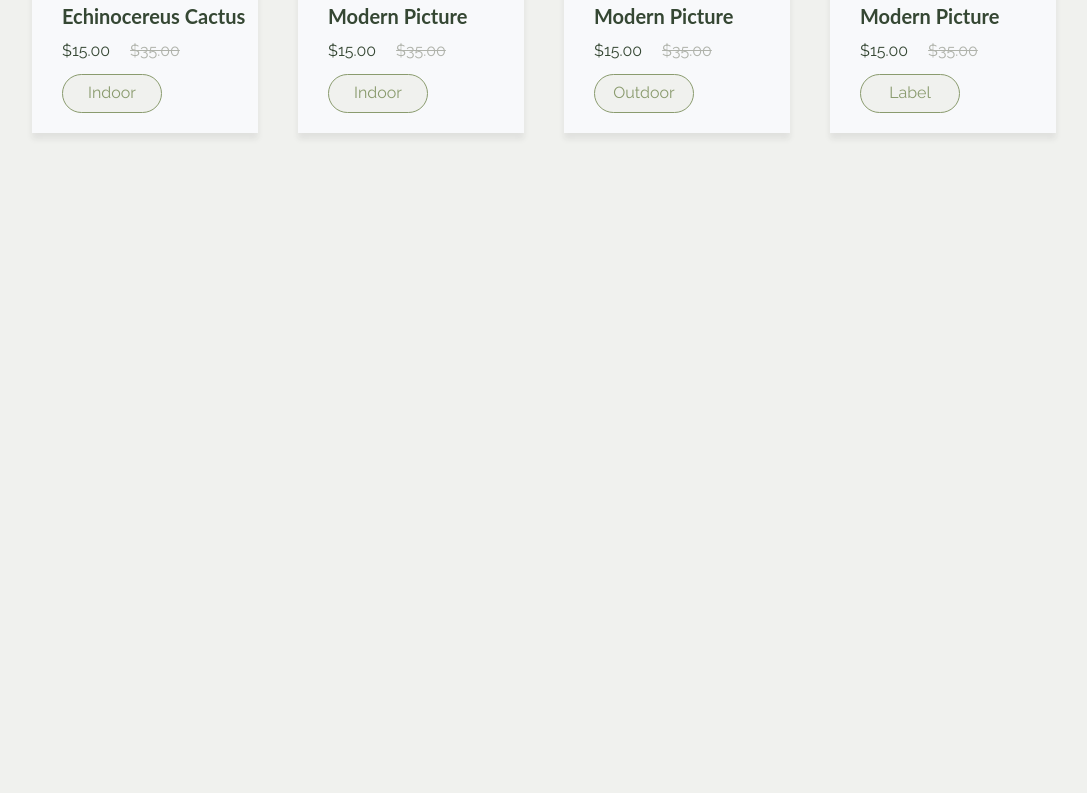
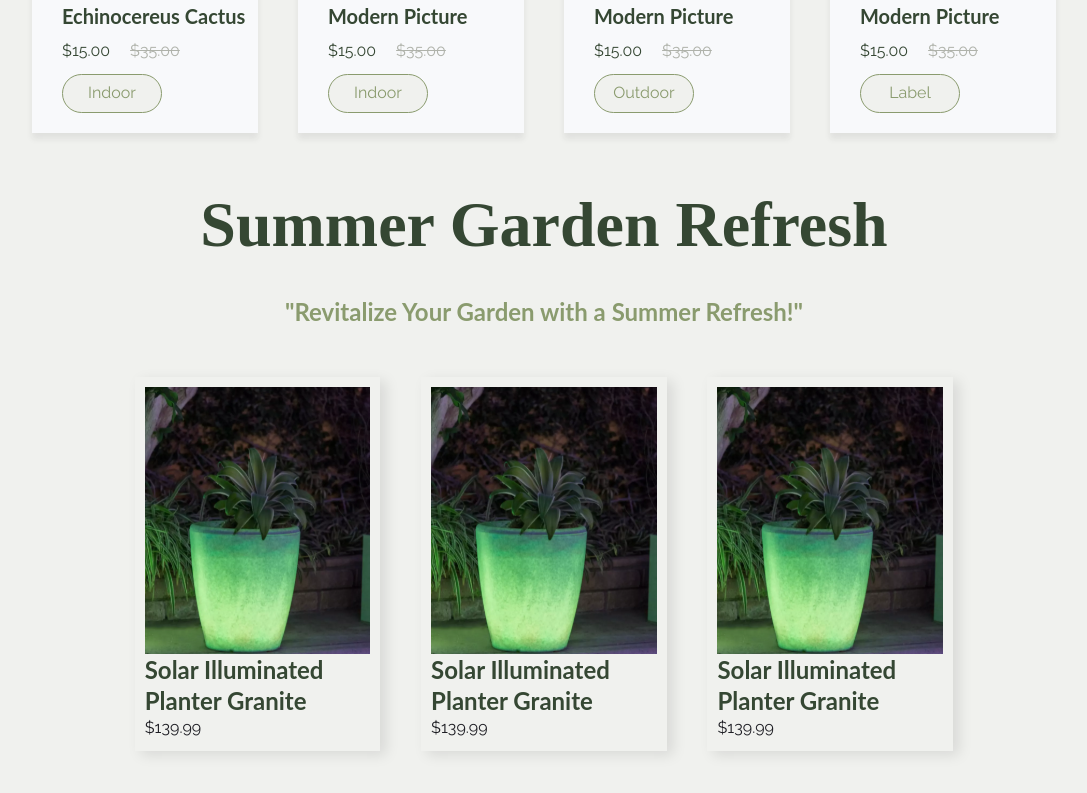
Before and after one commit to Adaeze-Tochukwu/plant-piece, a React (Vite) app: page / in a window 1280 px wide. Shown: the part 3326-4119 px from the top of the page, without its empty margins (96-1183 px from the left). Before the commit the page ends 3509 px from the top, so only its background shows below. Built offline with nearby package versions, Linux system fonts and the light colour scheme.

Commit message:
concluded the summer component

```diff
--- /dev/null
+++ b/src/components/summer/Summer.json
@@ -0,0 +1,20 @@
+[
+  {
+    "id": 1,
+    "image": "/images/summer.svg",
+    "caption": "Solar Illuminated Planter Granite",
+    "price": "$139.99"
+  },
+  {
+    "id": 2,
+    "image": "/images/summer.svg",
+    "caption": "Solar Illuminated Planter Granite",
+    "price": "$139.99"
+  },
+  {
+    "id": 3,
+    "image": "/images/summer.svg",
+    "caption": "Solar Illuminated Planter Granite",
+    "price": "$139.99"
+  }
+]
--- /dev/null
+++ b/src/components/summer/Summer.jsx
@@ -0,0 +1,29 @@
+import React, { useState, useEffect } from "react";
+import "./Summer.scss";
+import data from "./Summer.json";
+
+export default function Summer() {
+  const [plants, setPlants] = useState([]);
+
+  useEffect(() => {
+    setPlants(data);
+  }, []);
+
+  return (
+    <div className="summer">
+      <div className="summer__content">
+        <h2>Summer Garden Refresh</h2>
+        <p>"Revitalize Your Garden with a Summer Refresh!"</p>
+        <ul>
+          {plants.map((plant) => (
+            <li key={plant.id}>
+              <img src={plant.image} alt="" />
+              <h4>{plant.caption}</h4>
+              <h5>{plant.price}</h5>
+            </li>
+          ))}
+        </ul>
+      </div>
+    </div>
+  );
+}
--- /dev/null
+++ b/src/components/summer/Summer.scss
@@ -0,0 +1,96 @@
+.summer {
+  max-width: 100vw;
+  margin-left: auto;
+  margin-right: auto;
+  margin-bottom: 50px;
+  display: flex;
+  flex-direction: column;
+  align-items: center;
+  text-align: center;
+  gap: 30px;
+
+  &__content {
+    max-width: 80%;
+    h2 {
+      color: var(--primary-lunar-green, #354733);
+      font-size: 64px;
+      font-family: EB Garamond;
+      font-weight: 700;
+      text-transform: capitalize;
+    }
+
+    p {
+      color: var(--primary-avacado, #8a9b6e);
+      font-size: 24px;
+      font-family: Lato;
+      font-weight: 700;
+    }
+
+    ul {
+      display: flex;
+      flex-direction: column;
+      gap: 40px;
+      margin-bottom: 40px;
+
+      li {
+        max-width: 60%;
+        margin: 20px auto 0 auto;
+        background-color: var(--wisper, #f0f1ee);
+        padding: 10px;
+        box-shadow: 6px 4px 13px 0px rgba(0, 0, 0, 0.1);
+        display: flex;
+        flex-direction: column;
+        text-align: left;
+
+        h4 {
+          color: var(--primary-lunar-green, #354733);
+          font-size: 24px;
+          font-family: Lato;
+          font-weight: 700;
+        }
+
+        h5 {
+          color: var(--dark-ibbnb, #1e1e24);
+          text-align: justify;
+          font-size: 16px;
+          font-family: Raleway;
+          line-height: 154.5%;
+        }
+      }
+    }
+
+    @media only screen and (min-width: 992px) {
+      max-width: 80%;
+      display: flex;
+      flex-direction: column;
+      align-items: center;
+      text-align: center;
+      gap: 30px;
+
+      ul {
+        max-width: 80%;
+        display: flex;
+        flex-direction: row;
+        gap: 40px;
+
+        li {
+          max-width: 30%;
+          h4 {
+            color: var(--primary-lunar-green, #354733);
+            font-size: 24px;
+            font-family: Lato;
+            font-weight: 700;
+          }
+
+          h5 {
+            color: var(--dark-ibbnb, #1e1e24);
+            text-align: justify;
+            font-size: 16px;
+            font-family: Raleway;
+            line-height: 154.5%;
+          }
+        }
+      }
+    }
+  }
+}
--- a/src/pages/Home.jsx
+++ b/src/pages/Home.jsx
@@ -4,6 +4,7 @@ import Hero from "../components/hero/Hero";
 import Steps from '../components/steps/Steps';
 import BestSelling from '../components/bestSelling/BestSelling';
 import Categories from '../components/categories/Categories';
+import Summer from '../components/summer/Summer';
 
 export default function Home() {
   return (
@@ -13,6 +14,7 @@ export default function Home() {
       <Steps />
       <BestSelling />
       <Categories />
+      <Summer />
     </div>
   );
 }
```
Also changed, not shown: public/images/summer.svg (added).
